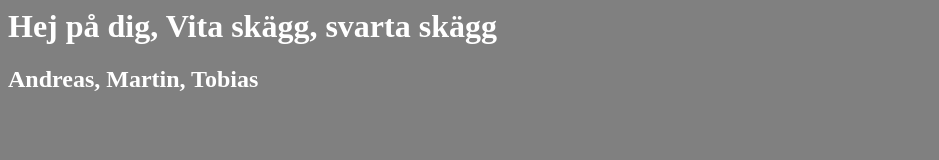
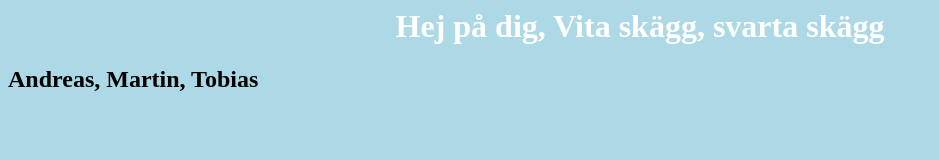
Before and after one commit to Tobinho97/johansson, a plain HTML site: page index.html in a window 1280 px wide. Shown: the whole page, without its empty margins (0-939 px from the left). Drawn offline with Linux system fonts and the light colour scheme.

Commit message:
back.css

```diff
--- a/css/back.css
+++ b/css/back.css
@@ -0,0 +1,13 @@
+body {
+    background-color: lightblue;
+  }
+
+  h1 {
+    color: white;
+    text-align: center;
+  }
+
+  p {
+    font-family: verdana;
+    font-size: 20px;
+  }
--- a/index.html
+++ b/index.html
@@ -1,5 +1,8 @@
 <html>
-    <body bgcolor="gray" text="white">
+    <head>
+        <link rel="stylesheet" href="css/back.css">
+    </head>
+    <body>
     <h1>Hej på dig, Vita skägg, svarta skägg</h1>
     <h2>Andreas, Martin, Tobias</h2>
      </body>
```
